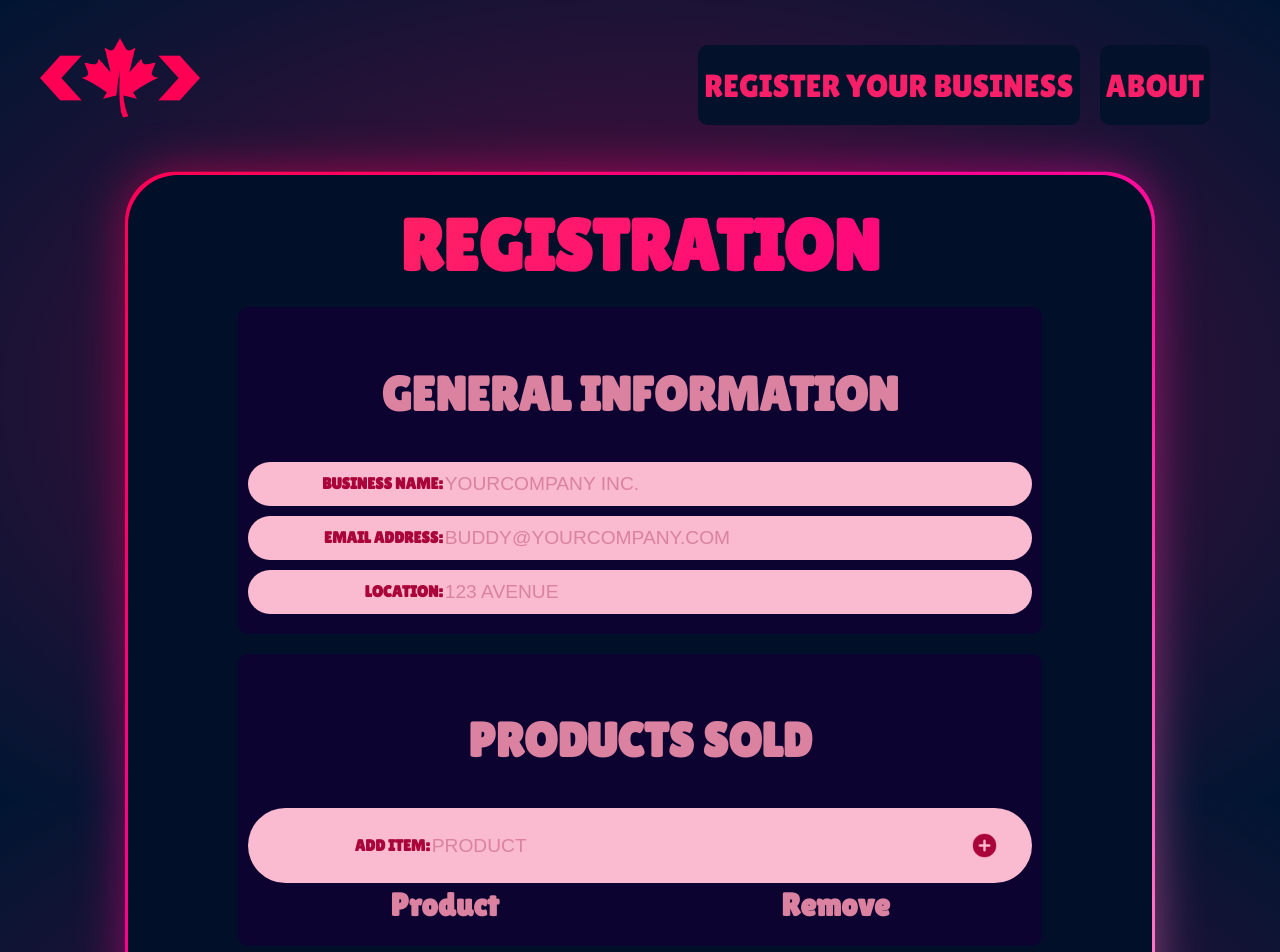
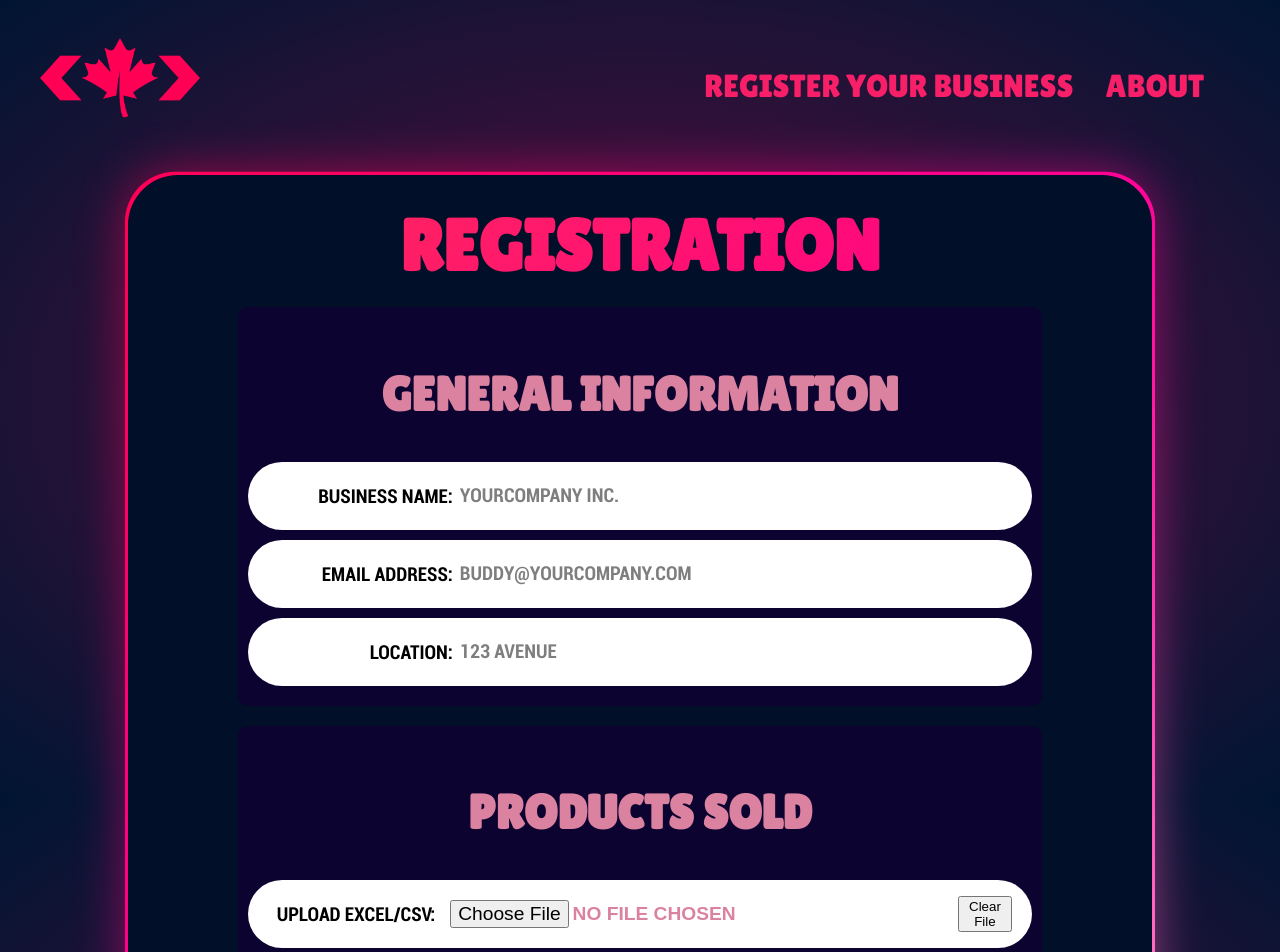
Before and after one commit to ThatRickHuang/HackCanada, a React (Create React App) app: page /register in a window 1280 px wide. Shown: the top 952 px of the page. Built offline with nearby package versions, Linux system fonts and the light colour scheme.

Commit message:
integrated html

```diff
--- a/src/Register.js
+++ b/src/Register.js
@@ -1,6 +1,8 @@
-import React, { useState } from "react";
+import React, { useState, useRef } from "react";
 import { addDoc, collection } from "firebase/firestore";
 import { db } from "./firebaseConfig";
+import * as XLSX from "xlsx";
+import Papa from "papaparse";
 import "./register.css";
 import logo from "./Logo.png";
 import addProductIcon from "./addProduct.png";
@@ -11,14 +13,71 @@ function Register() {
   const [Location, SetLocation] = useState("");
   const [Items, SetItems] = useState([]);
   const [SingleItem, SetSingleItem] = useState("");
+  const [uploadedFile, setUploadedFile] = useState(null);
+  const fileInputRef = useRef(null);
 
+  // Add item manually
   const addItem = () => {
     if (SingleItem.trim() !== "") {
-      SetItems([...Items, SingleItem]);
+      SetItems([...Items, { name: SingleItem, cost: "" }]);
       SetSingleItem(""); // Clear input
     }
   };
 
+  // Handle file upload and extract items
+  const handleFileUpload = (event) => {
+    const file = event.target.files[0];
+    if (file) {
+      setUploadedFile(file);
+      extractItemsFromFile(file);
+    }
+  };
+
+  const extractItemsFromFile = (file) => {
+    const reader = new FileReader();
+
+    reader.onload = (e) => {
+      const data = e.target.result;
+      let items = [];
+
+      if (file.name.endsWith(".xlsx")) {
+        const workbook = XLSX.read(data, { type: "binary" });
+        const sheetName = workbook.SheetNames[0];
+        const worksheet = workbook.Sheets[sheetName];
+        const jsonData = XLSX.utils.sheet_to_json(worksheet, { header: 1 });
+
+        items = jsonData
+          .map((row) => ({ name: row[0], cost: row[1] }))
+          .filter((item) => item.name && item.cost !== undefined);
+      } else if (file.name.endsWith(".csv")) {
+        Papa.parse(data, {
+          complete: (result) => {
+            const parsedItems = result.data
+              .map((row) => ({ name: row[0], cost: row[1] }))
+              .filter((item) => item.name && item.cost !== undefined);
+            SetItems(parsedItems);
+          },
+          header: false,
+        });
+        return;
+      }
+
+      SetItems(items);
+    };
+
+    reader.readAsBinaryString(file);
+  };
+
+  // Clear file input
+  const clearFileInput = () => {
+    if (fileInputRef.current) {
+      fileInputRef.current.value = "";
+    }
+    setUploadedFile(null);
+    SetItems([]);
+  };
+
+  // Save data to Firestore
   const saveDataToFirestore = async () => {
     if (
       !BusinessName.trim() ||
@@ -111,6 +170,23 @@ function Register() {
           {/* Products Section */}
           <div className="generalInformation">
             <h2>PRODUCTS SOLD</h2>
+
+            {/* File Upload */}
+            <div className="input-group" style={{ marginBottom: "10px" }}>
+              <label>Upload Excel/CSV:</label>
+              <input
+                type="file"
+                accept=".xlsx, .csv"
+                onChange={handleFileUpload}
+                ref={fileInputRef}
+                style={{ marginLeft: "10px" }}
+              />
+              <button onClick={clearFileInput} style={{ marginLeft: "10px" }}>
+                Clear File
+              </button>
+            </div>
+
+            {/* Manual Item Addition */}
             <div className="input-group">
               <label>ADD ITEM:</label>
               <input
@@ -132,14 +208,16 @@ function Register() {
             <table className="product-table">
               <thead>
                 <tr>
-                  <th style={{ width: "50%" }}>Product</th>
-                  <th style={{ width: "50%" }}>Remove</th>
+                  <th style={{ width: "40%" }}>Product</th>
+                  <th style={{ width: "30%" }}>Cost</th>
+                  <th style={{ width: "30%" }}>Remove</th>
                 </tr>
               </thead>
               <tbody>
                 {Items.map((item, index) => (
                   <tr key={index}>
-                    <td>{item}</td>
+                    <td>{item.name}</td>
+                    <td>{item.cost ? `$${item.cost}` : "N/A"}</td>
                     <td>
                       <button
                         onClick={() =>
--- a/src/index.css
+++ b/src/index.css
@@ -2,7 +2,11 @@
   font-family: headingFont;
   src: url(lilita-one-v15-latin-regular.woff2);
 }
-html{
+@font-face {
+  font-family: RCBFont;
+  src: url(Roboto-Condensed-Bold.woff2);
+}
+html {
   scroll-behavior: smooth;
 }
 body::-webkit-scrollbar {
@@ -17,39 +21,46 @@ body::-webkit-scrollbar-thumb {
   background-color: #0e408b;
   border-radius: 5%;
 }
-::placeholder{
-    color: #da829f;
-    font-weight: lighter;
-    opacity: 1;
+::placeholder {
+  color: #000a18;
+  font-family: RCBFont;
+  opacity: 0.6;
 }
-.leavesHolder{
-    position:absolute;
+
+label {
+  color: #000a18;
+  font-family: RCBFont;
+  margin-right: 10px;
+}
+
+.leavesHolder {
+  position: absolute;
   z-index: -2;
   background: radial-gradient(#5c0d3e, #001532);
   height: 100vh;
   width: 100%;
-    perspective:2000px;
+  perspective: 2000px;
   overflow-y: hidden;
   overflow-x: hidden;
 }
-.leaves{
+.leaves {
   height: 100vh;
   width: 100%;
   transition: transform 1s ease-out;
   opacity: 50%;
+  transform: scale(5);
 }
 body {
-    background-color: rgb(255, 255, 255);
   font-family: headingFont, cursive;
   text-align: center;
   margin: 0 0 0 0;
   padding: 0 0 0 0;
 }
-.main-container{
+.main-container {
   height: 100vh;
   z-index: -2;
 }
-.logo-container{
+.logo-container {
   padding-left: 20px;
 }
 .navbar {
@@ -65,7 +76,7 @@ body {
   color: #ffa4c2;
   border: none;
   margin: 5px;
-    height: 10vh;
+  height: 1vh;
   font-size: 100%;
   font-size: 4vh;
   cursor: pointer;
@@ -74,37 +85,49 @@ body {
   transition: transform 0.1s ease-in-out;
 }
 .nav-btn {
-    background: #03112a;
-    color: #f71f67;
+  background: #ffffff;
+  display: inline-block;
+  position: relative;
+  color: #ffffff;
   border: none;
   margin: 5px;
   height: 10vh;
-    font-size: 100%;
+  font-size: 50%;
   font-size: 4vh;
   cursor: pointer;
-    margin-right:15px;
+  margin-right: 15px;
   border-radius: 10px;
   font-family: headingFont;
-    transition: all 0.3s ease-in-out;
+  transition: all 1s ease-in-out;
 }
-.nav-btn:hover{
-    background-color: #f71f67;
-    box-shadow: inset 0 1.5em 0em 0em #f71f67,
-        inset 0 -1.5em 0em 0em #f71f67;
-    color: #03112a;
+
+.nav-btn::after {
+  content: "";
+  position: absolute;
+  width: 100%;
+  transform: scaleX(0);
+  height: 2px;
+  bottom: 0;
+  left: 0;
+  background-color: #ffffff;
+  transition: transform 0.25s ease-out;
+}
+
+.nav-btn:hover::after {
+  transform: scaleX(1);
 }
 
 .navbar {
   height: 20vh;
 }
-.logo{
+.logo {
   height: 20vh;
   transition: transform 0.1s ease-in-out;
 }
-.logo:hover{
+.logo:hover {
   transform: scale(1.1);
 }
-.hero{
+.hero {
   height: 100vh;
 }
 .title {
@@ -122,7 +145,7 @@ body {
   -moz-background-clip: text;
   color: transparent;
 }
-@keyframes gradient{
+@keyframes gradient {
   0% {
     background-position: 0% 50%;
   }
@@ -149,7 +172,14 @@ body {
   display: flex;
   justify-content: center;
   align-items: center;
-    background: linear-gradient(to right, #001027, #001532, #ff0054, #001532, #001027); /* Pink gradient */
+  background: linear-gradient(
+    to right,
+    #001027,
+    #001532,
+    #ff0054,
+    #001532,
+    #001027
+  ); /* Pink gradient */
   border-radius: 50px;
   padding: 10px;
   box-shadow: 0 0 10px rgba(0, 0, 0, 0.5); /* Outer glow effect */
@@ -160,7 +190,8 @@ body {
 .input-group {
   display: flex;
   align-items: center;
-    background: #fabacf; /* Semi-transparent white */
+  height: 6vh;
+  background: white;
   padding: 0px 20px;
   border-radius: 50px 3px 3px 50px;
   font-weight: bold;
@@ -170,10 +201,25 @@ body {
   margin: 0;
 }
 
+.middleOfSearch {
+  display: flex;
+  justify-content: center;
+  align-items: center;
+  background-color: #ff0054;
+  height: 6vh;
+  width: 40px;
+  font-weight: bold;
+}
+
+.middleText {
+  text-align: center;
+}
+
 .input-group2 {
+  height: 6vh;
   display: flex;
   align-items: center;
-    background: #fabacf; /* Semi-transparent white */
+  background: white;
   padding: 0px 20px;
   border-radius: 3px 50px 50px 3px;
   font-weight: bold;
@@ -188,7 +234,7 @@ body {
   background: none;
   font-size: 1.2rem;
   outline: none;
-    color: #da829f; /* Light pink text */
+  color: black;
   text-transform: uppercase;
   font-weight: bold;
   width: 100%;
@@ -199,7 +245,7 @@ body {
   background: none;
   font-size: 1.2rem;
   outline: none;
-    color: #da829f; /* Light pink text */
+  color: black;
   text-transform: uppercase;
   font-weight: bold;
   width: 100%;
@@ -220,13 +266,39 @@ body {
   height: 40px;
 }
 
+.searchButtonDiv {
+  margin-top: 15px;
+  height: 2vh;
+}
+
+.searchButton {
+  background-color: #ff0054;
+  color: #001532;
+  padding: 10px 20px;
+  border: none;
+  border-radius: 50px;
+  text-decoration: none;
+  font-size: 1rem;
+  font-weight: bold;
+  animation: fadeInBottom 1s forwards 0.5s;
+  transition: all 0.5s;
+}
+
+.searchButton:hover {
+  background-color: #001532;
+  box-shadow: inset 0 1.5em 0em 0em #001532, inset 0 -1.5em 0em 0em #001532;
+  color: #ff0054;
+  transform: scaleX(1.1);
+}
+
 .searchIcon {
   height: 40px;
+  opacity: 0.8;
   transition: all 0.5s ease-in-out;
 }
 
 .searchIcon:hover {
-    opacity: 0.2;
+  opacity: 1;
 }
 
 .divider {
@@ -237,12 +309,12 @@ body {
   margin: 0 10px;
 }
 
-.aboutUs{
+.aboutUs {
   height: 50vh;
   background-color: #ff8bb1;
 }
 
-.footer{
+.footer {
   height: 10vh;
   background-color: #001532;
 }
--- a/src/register.css
+++ b/src/register.css
@@ -6,7 +6,7 @@
   font-family: RCBFont;
   src: url(Roboto-Condensed-Bold.woff2);
 }
-html{
+html {
   scroll-behavior: smooth;
 }
 body::-webkit-scrollbar {
@@ -21,10 +21,10 @@ body::-webkit-scrollbar-thumb {
   background-color: #0e408b;
   border-radius: 5%;
 }
-::placeholder{
-    color: #da829f;
+::placeholder {
+  color: #000000;
   font-weight: lighter;
-    opacity: 1;
+  opacity: 0.5;
 }
 body {
   background: radial-gradient(#5c0d3e, #001532);
@@ -33,11 +33,11 @@ body {
   margin: 0 0 0 0;
   padding: 0 0 0 0;
 }
-.main-container{
+.main-container {
   height: 100vh;
   z-index: -2;
 }
-.logo-container{
+.logo-container {
   padding-left: 20px;
 }
 .navbar {
@@ -49,6 +49,7 @@ body {
   padding-left: 20px;
   padding-right: 50px;
 }
+
 .nav-buttons {
   color: #ffa4c2;
   border: none;
@@ -61,8 +62,11 @@ body {
   font-family: headingFont;
   transition: transform 0.1s ease-in-out;
 }
-.nav-btn {
-    background: #03112a;
+
+.nav-btn-selected {
+  background: transparent;
+  display: inline-block;
+  position: relative;
   color: #f71f67;
   border: none;
   margin: 5px;
@@ -70,16 +74,44 @@ body {
   font-size: 100%;
   font-size: 4vh;
   cursor: pointer;
-    margin-right:15px;
+  margin-right: 15px;
   border-radius: 10px;
   font-family: headingFont;
-    transition: all 0.3s ease-in-out;
+  transition: all 1s ease-in-out;
+  text-decoration: underline;
 }
-.nav-btn:hover{
+
+.nav-btn {
+  background: transparent;
+  display: inline-block;
+  position: relative;
+  color: #f71f67;
+  border: none;
+  margin: 5px;
+  height: 10vh;
+  font-size: 100%;
+  font-size: 4vh;
+  cursor: pointer;
+  margin-right: 15px;
+  border-radius: 10px;
+  font-family: headingFont;
+  transition: all 1s ease-in-out;
+}
+
+.nav-btn::after {
+  content: "";
+  position: absolute;
+  width: 100%;
+  transform: scaleX(0);
+  height: 2px;
+  bottom: 0;
+  left: 0;
   background-color: #f71f67;
-    box-shadow: inset 0 1.5em 0em 0em #f71f67,
-        inset 0 -1.5em 0em 0em #f71f67;
-    color: #03112a;
+  transition: transform 0.25s ease-out;
+}
+
+.nav-btn:hover::after {
+  transform: scaleX(1);
 }
 
 .navbar {
@@ -88,7 +120,7 @@ body {
   background-repeat: repeat;
 }
 
-.generalInformation{
+.generalInformation {
   background-color: #0d0331;
   margin: 0px 100px 20px 100px;
   padding: 20px 10px 20px 10px;
@@ -97,10 +129,57 @@ body {
   font-size: 2rem;
 }
 
+.input-groupFile {
+  display: flex;
+  background: white;
+  align-items: center;
+  padding: 30px 30px;
+  border-radius: 50px 50px 50px 50px;
+  font-weight: bold;
+  color: black;
+  flex: 1;
+  font-size: 1rem;
+  margin-top: 10px;
+}
+.labelFileAdder {
+  width: 33%;
+  color: black;
+  font-size: 2.4vh;
+  text-align: left;
+  font-family: RCBFont;
+}
+
+.file-input {
+  font-size: 3vh;
+  border: none;
+  padding: 5px;
+  background: #fff;
+  width: 33%;
+  border-radius: 5px;
+  font-family: RCBFont;
+}
+.clearbuttonwrapper {
+  text-align: right;
+  width: 33%;
+  padding: 0;
+}
+.clear-button {
+  background-color: #000000;
+  font-family: RCBFont;
+  color: white;
+  border: none;
+  font-size: 3vh;
+  border-radius: 5px;
+  cursor: pointer;
+}
+
+.clear-button:hover {
+  background-color: #88042e;
+}
 .input-group {
   display: flex;
   align-items: center;
-    background: #fabacf;
+  background: #ffffff;
   padding: 10px 20px;
   border-radius: 50px 50px 50px 50px;
   font-weight: bold;
@@ -119,11 +198,16 @@ body {
   width: 100%;
 }
 
-label{
-    color: #aa053b; font-size: 50%; width: 230px;  text-align: right;
+label {
+  color: black;
+  font-size: 60%;
+  width: 250px;
+  text-align: right;
+  font-family: RCBFont;
+  margin-right: 5px;
 }
 
-.add-btn{
+.add-btn {
   border: none;
   padding: 10px;
   border-radius: 50%;
@@ -144,7 +228,7 @@ label{
 .addbutton:hover {
   opacity: 0.2;
 }
-.productListDisplay{
+.productListDisplay {
   display: flex;
   align-items: center;
   background: #fabacf;
@@ -157,17 +241,17 @@ label{
   margin-top: 10px;
 }
 
-.logo{
+.logo {
   height: 20vh;
   transition: transform 0.1s ease-in-out;
 }
-.logo:hover{
+.logo:hover {
   transform: scale(1.1);
 }
-.hero{
+.hero {
   height: 100vh;
 }
-.card{
+.card {
   background-color: #010f28;
   border-radius: 50px;
   margin: 15px 10vw 0px 10vw;
@@ -175,18 +259,26 @@ label{
   position: relative;
 }
 
-@property --angle{
+@property --angle {
   syntax: "<angle>";
   initial-value: 0deg;
   inherits: false;
 }
 
-.card::after, .card::before{
-    content: '';
+.card::after,
+.card::before {
+  content: "";
   position: absolute;
   height: 100%;
   width: 100%;
-    background-image: conic-gradient(from var(--angle), #ff0055, #ff0095, #ff80ca, #ff0095, #ff0055);
+  background-image: conic-gradient(
+    from var(--angle),
+    #ff0055,
+    #ff0095,
+    #ff80ca,
+    #ff0095,
+    #ff0055
+  );
   top: 50%;
   left: 50%;
   translate: -50% -50%;
@@ -195,19 +287,18 @@ label{
   border-radius: 50px;
   animation: 3s spin linear infinite;
 }
-.card::before{
+.card::before {
   filter: blur(1.5rem);
   opacity: 0.5;
 }
-@keyframes spin{
-    from{
+@keyframes spin {
+  from {
     --angle: 0deg;
   }
-    to{
+  to {
     --angle: 360deg;
   }
 }
-
 
 .title {
   font-size: 4.5rem;
@@ -224,7 +315,7 @@ label{
   -moz-background-clip: text;
   color: transparent;
 }
-@keyframes gradient{
+@keyframes gradient {
   0% {
     background-position: 0% 50%;
   }
@@ -236,7 +327,7 @@ label{
   }
 }
 
-.footer{
+.footer {
   height: 10vh;
   background-color: #001532;
 }
@@ -256,15 +347,17 @@ label{
 }
 
 .product-table {
-    color: #da829f;
+  color: white;
   list-style: none;
   padding: 0;
   width: 100%;
   overflow-x: hidden;
-
+  padding-top: 15px;
+  font-family: RCBFont;
 }
 .product-table li {
-    background: #fabacf;
+  background: white;
+  font-family: RCBFont;
   margin: 5px 0;
   padding: 10px;
   display: flex;
@@ -282,5 +375,5 @@ label{
 }
 .delete-btn:hover {
   background: #da829f;
-    color:#aa053b;
+  color: #aa053b;
 }
```
Also changed, not shown: src/Home.js (+24 -12 lines), src/index.html (+8 -7 lines). Lines whose indentation alone changed are shown as unchanged.
